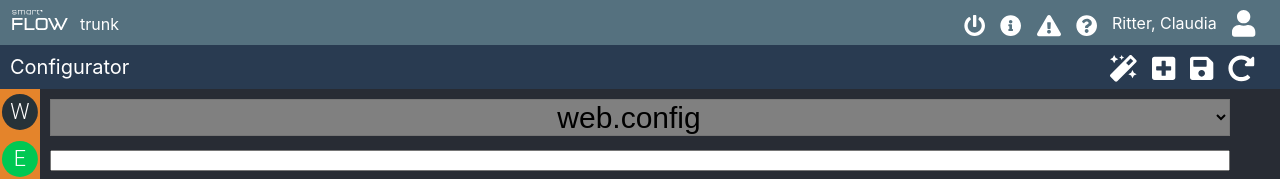
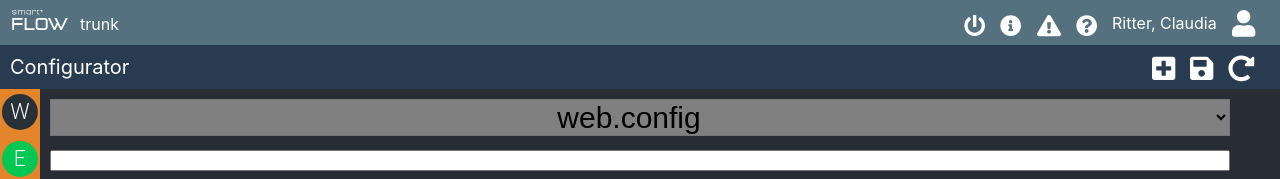
Before and after one commit to deBabbbe/ReactConfigurator, a React (Create React App) app: page / in a window 1280 px wide. Shown: the top 179 px of the page. Built offline with nearby package versions, Linux system fonts and the light colour scheme.

Commit message:
Removed wizard

```diff
--- a/src/App.tsx
+++ b/src/App.tsx
@@ -43,10 +43,6 @@ export default function App() {
     alert("gespeichert")
   }
 
-  const wizard = () => {
-    return { isOpen: true } as any
-  }
-
   const logout = () => {
     setLoggedOut(!loggedOut);
   }
@@ -64,7 +60,7 @@ export default function App() {
   return (
     <div className="App">
       <ApplicationBar loggedOut={loggedOut} logout={logout} />
-      <ActionBar loggedOut={loggedOut} addEntry={addEntry} save={save} wizard={wizard} />
+      <ActionBar loggedOut={loggedOut} addEntry={addEntry} save={save} />
       <ConfigBar configFileChanged={configFileChanged} />
       {loggedOut && <LogoutPage></LogoutPage>}
       <header className="App-header" hidden={loggedOut}>
--- a/src/Components/ActionBar.tsx
+++ b/src/Components/ActionBar.tsx
@@ -6,7 +6,6 @@ type ActionBarProps = {
     save: () => void;
     addEntry: () => void;
     loggedOut: boolean;
-    wizard: () => void;
 }
 
 export function ActionBar(props: ActionBarProps) {
@@ -21,8 +20,5 @@ export function ActionBar(props: ActionBarProps) {
         <span id="addButton" onClick={props.addEntry} hidden={props.loggedOut}>
             <FontAwesomeIcon icon={faPlusSquare} size="lg" title="Hinzufügen" />
         </span>
-        <span id="wizardButton" onClick={props.wizard} hidden={props.loggedOut}>
-            <FontAwesomeIcon icon={faMagic} size="lg" title="Wizard" />
-        </span>
     </div>;
 }
--- a/src/DataTypes/ConfigEntries.ts
+++ b/src/DataTypes/ConfigEntries.ts
@@ -18,7 +18,7 @@ const configEntries: fileConfigEntry[] = [
             { key: "", config: "Common.Imap.Username", type: Constants.CONFIG_TYPES.STRING },
             { key: "", config: "Common.Imap.Password", type: Constants.CONFIG_TYPES.STRING },
             { key: "", config: "Common.Imap.UseSsl", type: Constants.CONFIG_TYPES.BOOL },
-            { key: "", config: "Common.Send.Timeout", type: Constants.CONFIG_TYPES.DATETIME },
+            { key: "", config: "Common.Send.Timeout", type: Constants.CONFIG_TYPES.DATETIME,  },
             { key: "", config: "Common.Imap.Glubsch", type: Constants.CONFIG_TYPES.STRING }
         ]
     },
```
